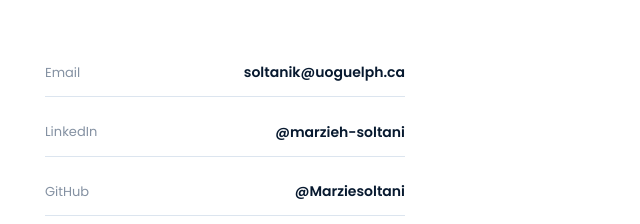
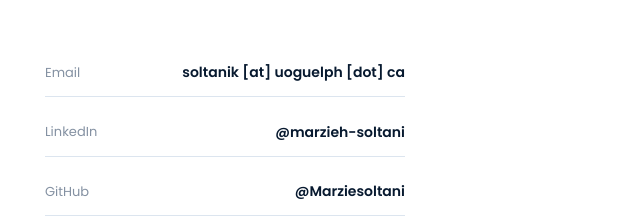
Before and after one commit to Marziesoltani/marziesoltani.github.io, a plain HTML site: page index.html in a window 1280 px wide. Shown: the part 7055-7279 px from the top of the page, 619-1259 px from the left. Drawn offline with Linux system fonts and the light colour scheme.

Commit message:
Protect email and link PDF CV

```diff
--- a/index.html
+++ b/index.html
@@ -121,7 +121,7 @@
               <div><span class="about__stat-number">4+</span><span class="about__stat-label">Years of<br />PhD research</span></div>
             </div>
 
-            <a class="button button--inline" href="assets/docs/Marzieh-Soltani-CV.docx" download>
+            <a class="button button--inline" href="assets/docs/Marzieh-Soltani-CV.pdf" download="Marzieh-Soltani-CV.pdf">
               Download CV
               <svg viewBox="0 0 24 24" aria-hidden="true"><path d="M12 3v12M7 10l5 5 5-5M5 21h14" /></svg>
             </a>
@@ -474,14 +474,14 @@
           <div class="contact__intro">
             <h3>Research, collaboration, and opportunities</h3>
             <p>For questions about my research or potential collaborations, email is the best way to reach me.</p>
-            <a class="button button--inline" href="mailto:soltanik@uoguelph.ca">
+            <a class="button button--inline js-email-link" href="#contact" aria-label="Send Marzieh an email">
               Send an email
               <svg viewBox="0 0 24 24" aria-hidden="true"><path d="m22 2-7 20-4-9-9-4 20-7Z" /><path d="M22 2 11 13" /></svg>
             </a>
           </div>
 
           <div class="contact__links">
-            <a href="mailto:soltanik@uoguelph.ca"><span>Email</span><strong>soltanik@uoguelph.ca</strong></a>
+            <a class="js-email-link" href="#contact" aria-label="Send Marzieh an email"><span>Email</span><strong>soltanik [at] uoguelph [dot] ca</strong></a>
             <a href="https://www.linkedin.com/in/marzieh-soltani-439a76142/" target="_blank" rel="me noopener"><span>LinkedIn</span><strong>@marzieh-soltani</strong></a>
             <a href="https://github.com/Marziesoltani" target="_blank" rel="me noopener"><span>GitHub</span><strong>@Marziesoltani</strong></a>
             <a href="https://scholar.google.com/citations?user=2E5YaXcAAAAJ&amp;hl=en" target="_blank" rel="me noopener"><span>Google Scholar</span><strong>Marzieh Soltani</strong></a>
```
